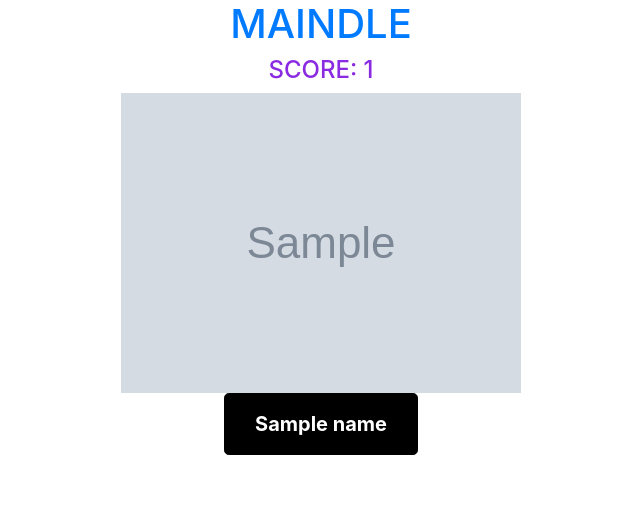
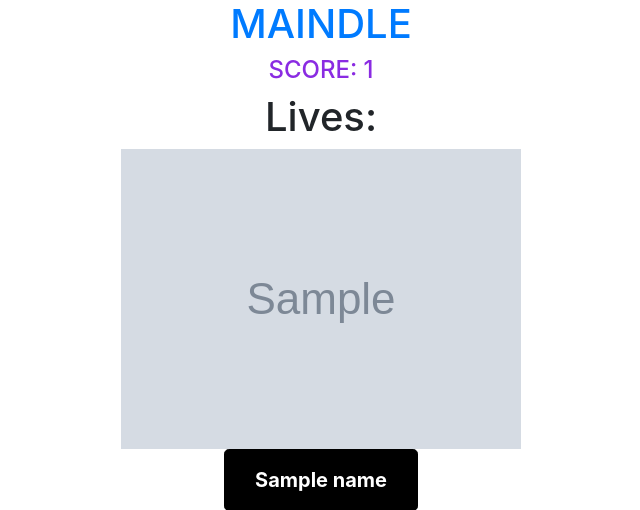
Before and after one commit to BautistaUlecia/Maindle, a Flask app: template templates/skin.html in a window 1280 px wide. Shown: the top 510 px of the page, without its empty margins (319-959 px from the left). Run offline with Flask 3, Linux system fonts and the light colour scheme; the visitor is signed in with stand-in values (Sample User, id 1); the template is opened without the code that fills it: most values are stand-ins (such as "Sample title", 1, 10 or a date in 2020); grey boxes marked "Sample" are stand-in pictures; some libraries are stand-ins or nearby versions.

Commit message:
now tracks lives, code is still ugly

```diff
--- a/app.py
+++ b/app.py
@@ -1,6 +1,6 @@
 import os
 from flask import Flask, redirect, render_template, request, session, flash
-from helpers import lookup, lookup_champs, champ_id_to_name, generate_question_skin_name, format_name, generate_question_spell_name, generate_question_mastery
+from helpers import lookup, lookup_champs, champ_id_to_name, generate_question_skin_name, format_name, generate_question_spell_name, generate_question_mastery, compute_score
 import json
 from flask_session import Session
 import random
@@ -41,6 +41,7 @@
         session["score"] = 0
         session["user_answer"] = "1"
         session["correct_answer"] = "0"
+        session["lives"] = 4
 
         # Store name and region entered by user
         session["summoner"]  = request.form.get("summoner")
@@ -80,8 +81,8 @@
 @app.route("/skin", methods=["GET", "POST"])
 def skin():
     if request.method=="GET":
-        if (session["user_answer"] == session["correct_answer"]):
-            session["score"] += 1
+        if (compute_score() == False):
+            return redirect ("/gameover")
         # Generate a question and render it on screen. Filename is the image for that question
         champion, names, id = generate_question_skin_name(session["mains_names"])
         filename = f"https://ddragon.leagueoflegends.com/cdn/img/champion/splash/{champion}_{id}.jpg"
@@ -89,7 +90,7 @@
         # Remember correct answer (again feels hacky / wrong)
         session["correct_answer"] = names[0]
         random.shuffle(names)
-        return render_template("skin.html", summoner=session["summoner"], names = names, filename = filename, score = session["score"])
+        return render_template("skin.html", summoner=session["summoner"], names = names, filename = filename, score = session["score"], lives = session["lives"])
 
     if request.method=="POST":
         # Remember answer from the original request
@@ -105,14 +106,14 @@
         else:
             # If not redirected, about to generate another skin question. Compute original answer before asigning new one
             session["user_answer"] = request.form.get("answer")
-            if (session["user_answer"] == session["correct_answer"]):
-                session["score"] += 1
+        if (compute_score() == False):
+            return redirect ("/gameover")
             # Generate question of the "What skin is this" type
             champion, names, id = generate_question_skin_name(session["mains_names"])
             session["correct_answer"] = names[0]
             filename = f"https://ddragon.leagueoflegends.com/cdn/img/champion/splash/{champion}_{id}.jpg"
             random.shuffle(names)
-            return render_template("skin.html", summoner=session["summoner"],  names = names, filename = filename, score = session["score"])
+            return render_template("skin.html", summoner=session["summoner"],  names = names, filename = filename, score = session["score"], lives = session["lives"])
 
 
 
@@ -125,15 +126,15 @@
 @app.route("/spell", methods=["GET", "POST"])
 def spell():
     if request.method=="GET":
-        if (session["user_answer"] == session["correct_answer"]):
-            session["score"] += 1
+        if (compute_score() == False):
+            return redirect ("/gameover")
         # Generate question of the "What is this spell" type
         num, names, id = generate_question_spell_name(session["mains_names"])
         filename = f"https://ddragon.leagueoflegends.com/cdn/13.8.1/img/spell/{id}.png"
 
         # Remember correct answer and render template
         session["correct_answer"] = names[num]
-        return render_template("spell.html", summoner=session["summoner"],  names = names, filename = filename, score = session["score"])
+        return render_template("spell.html", summoner=session["summoner"],  names = names, filename = filename, score = session["score"], lives = session["lives"])
 
 
     if request.method=="POST":
@@ -147,15 +148,14 @@
             return redirect("/mastery")
 
         # If posted and not redirected, compute last known answer and generate another question
-        if (session["user_answer"] == session["correct_answer"]):
-            session["score"] += 1
-
+        if (compute_score() == False):
+            return redirect ("/gameover")
         num, names, id = generate_question_spell_name(session["mains_names"])
         filename = f"https://ddragon.leagueoflegends.com/cdn/13.8.1/img/spell/{id}.png"
         session["correct_answer"] = names[num]
 
 
-    return render_template("spell.html", summoner=session["summoner"],  names = names, filename = filename, score = session["score"])
+    return render_template("spell.html", summoner=session["summoner"],  names = names, filename = filename, score = session["score"], lives = session["lives"])
 
 
 
@@ -167,13 +167,13 @@
     if request.method == "GET":
         print(session["user_answer"])
         print(session["correct_answer"])
-        if (session["user_answer"] == session["correct_answer"]):
-            session["score"] += 1
+        if (compute_score() == False):
+            return redirect ("/gameover")
         mastery, question, roll, name = generate_question_mastery(session["mains_id"], session["mastery"])
         name = format_name(name)
         filename = f"https://ddragon.leagueoflegends.com/cdn/13.8.1/img/champion/{name}.png"
         session["correct_answer"] = roll
-        return render_template("mastery.html", mastery = mastery, question = question, roll = roll, filename = filename, name = name)
+        return render_template("mastery.html", mastery = mastery, question = question, roll = roll, filename = filename, name = name, lives = session["lives"])
 
 
     if request.method == "POST":
@@ -194,4 +194,11 @@
         filename = f"https://ddragon.leagueoflegends.com/cdn/13.8.1/img/champion/{name}.png"
         session["correct_answer"] = roll
 
-        return render_template("mastery.html", mastery = mastery, question = question, roll = roll, filename = filename, name = name)
+        return render_template("mastery.html", mastery = mastery, question = question, roll = roll, filename = filename, name = name, lives = session["lives"])
+
+
+
+
+@app.route("/gameover", methods=["GET", "POST"])
+def gameover():
+    return render_template("gameover.html")
--- a/templates/mastery.html
+++ b/templates/mastery.html
@@ -8,6 +8,12 @@
 <h1> <a href="/">MAINDLE</h1></a>
 
 <h4>SCORE: {{session["score"]}}</h4>
+<h1>Lives:</h1>
+<div>
+    {% for _ in range(lives) %}
+        <span class="heart">❤️</span>
+    {% endfor %}
+</div>
 
 
 <img src="{{filename}}"> <br>
--- a/templates/skin.html
+++ b/templates/skin.html
@@ -7,6 +7,12 @@
 {% block main %}
 <h1> <a href="/">MAINDLE</h1></a>
 <h4>SCORE: {{session["score"]}}</h4>
+<h1>Lives:</h1>
+<div>
+    {% for _ in range(lives) %}
+        <span class="heart">❤️</span>
+    {% endfor %}
+</div>
 
 
 <img src="{{filename}}">
--- a/templates/spell.html
+++ b/templates/spell.html
@@ -12,6 +12,12 @@
 <h1> <a href="/">MAINDLE</h1></a>
 
 <h4>SCORE: {{session["score"]}}</h4>
+<h1>Lives:</h1>
+<div>
+    {% for _ in range(lives) %}
+        <span class="heart">❤️</span>
+    {% endfor %}
+</div>
 
 
 <img src="{{filename}}" class="ability">
```
Also changed, not shown: helpers.py (+8 -0 lines), templates/gameover.html (added, +8 -0 lines).
